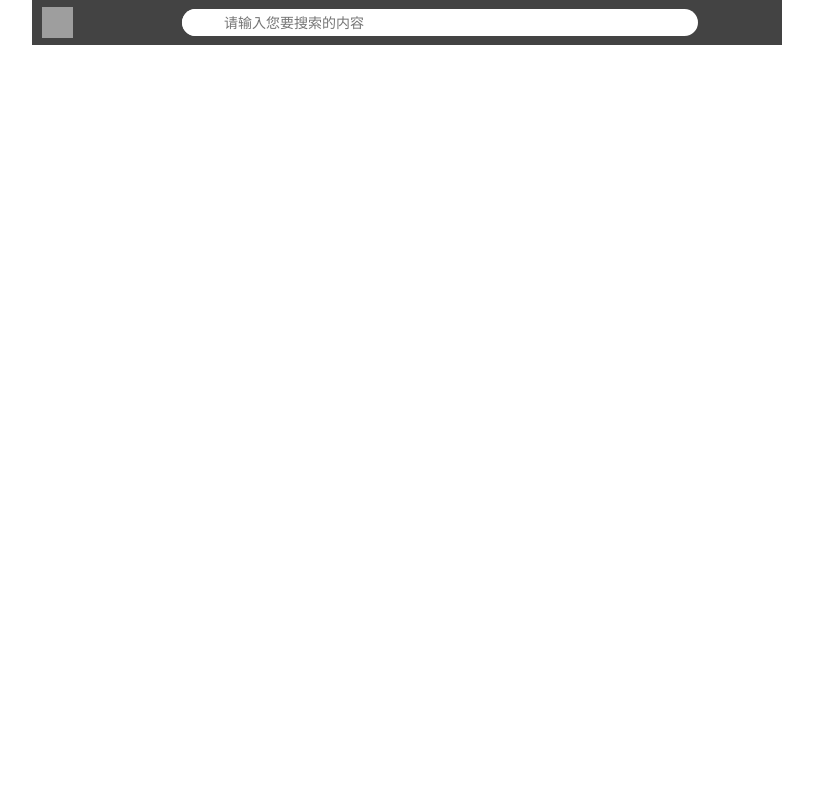
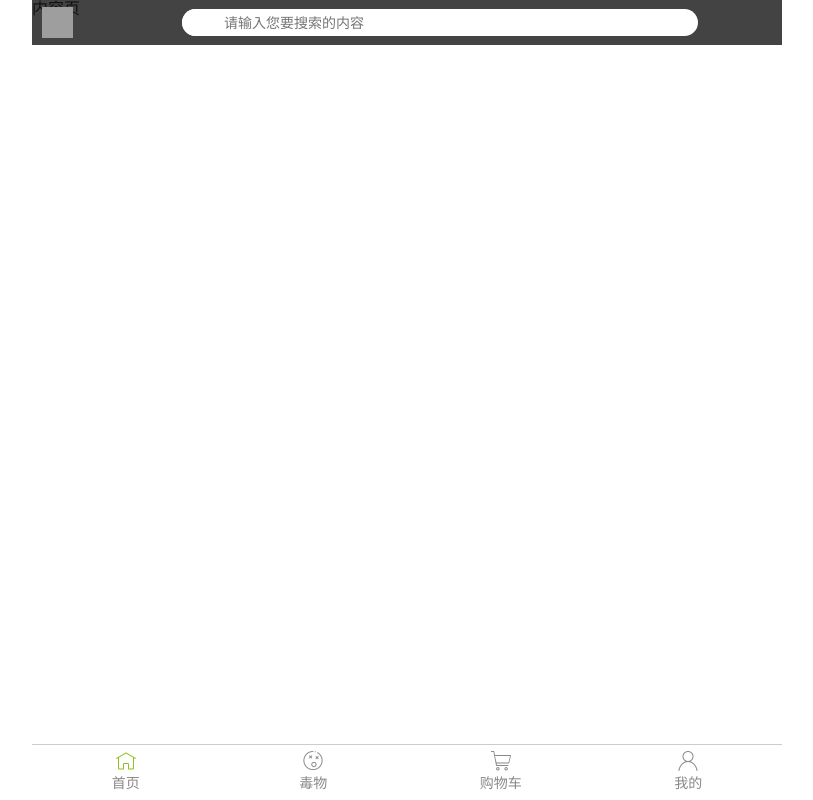
Before and after one commit to ArtechChu/react-kede, a React (Create React App) app: page / in a window 1280 px wide. Shown: the whole page, without its empty margins (233-1046 px from the left). Built offline with nearby package versions, Linux system fonts and the light colour scheme; grey boxes are pictures that could not be loaded.

Commit message:
bottom 布局完成

```diff
--- a/src/App.js
+++ b/src/App.js
@@ -1,10 +1,13 @@
 import React, { Component } from 'react';
 import Header from './components/header';
+import Footer from './components/bottom';
 class App extends Component {
   render() {
     return (
       <div className="App">
       <Header />
+      <div> 内容页</div>
+      <Footer />
       </div>
     );
   }
--- /dev/null
+++ b/src/components/bottom/index.js
@@ -0,0 +1,22 @@
+import React,{Component} from 'react';
+import {
+    BottomWrapper,
+    ItemWrapper,
+    Item,
+    ItemLink
+} from './style';
+class Bottom extends Component{
+    render(){
+        return (<BottomWrapper className="foot-menu">
+            <ItemWrapper >
+                <Item className="foot-item"><ItemLink>首页</ItemLink></Item>
+                <Item className="foot-item"><ItemLink className="dw">毒物</ItemLink></Item>
+                <Item className="foot-item"><ItemLink className="cart">购物车</ItemLink></Item>
+                <Item className="foot-item"><ItemLink className="mine">我的</ItemLink></Item>
+            </ItemWrapper>
+        </BottomWrapper>)
+    }
+}
+
+
+export default Bottom;
--- /dev/null
+++ b/src/components/bottom/style.js
@@ -0,0 +1,82 @@
+import styled from 'styled-components';
+import footerNavImg from '../../assets/img/footer_nav.png';
+export const BottomWrapper = styled.div`
+    &.foot-menu{
+        background: #ffffff;
+        border-top: 1px solid #ccc;
+        height: 55px;
+        position: fixed;
+        bottom: 0;
+        max-width: 750px;
+        min-width: 320px;
+        width: 100%;
+        font-size: 0;
+        z-index: 11;
+        transform: translateX(-50%);
+        left: 50%;
+    }
+`;
+
+export const ItemWrapper = styled.ul`
+    list-style:none;
+    margin: 0;
+    padding: 0;
+    border: 0;
+    outline: 0;
+    font-size: 100%;
+    vertical-align: baseline;
+    background: transparent;
+    -webkit-text-size-adjust: none;
+    -webkit-font-smoothing: antialiased;
+    -webkit-tap-highlight-color: rgba(0,0,0,0);
+    overflow:hidden;
+`;
+
+export const Item = styled.li`
+    &.foot-item{
+        width: 25%;
+        display: inline-block;
+        position: relative;
+        float: left;
+    }
+    /* &.selected{
+        color: #8ec31e;
+    } */
+`;
+
+export const ItemLink = styled.a`
+    display: block;
+    width: 100%;
+    height: 100%;
+    text-align: center;
+    position: relative;
+    font-size: 14px;
+    padding: 31px 0 3px;
+
+    text-decoration: none;
+    cursor: pointer;
+    color: #888;
+    -webkit-tap-highlight-color: rgba(255,255,255,0);
+
+    &::after{
+        content: "";
+        background: url(${footerNavImg});
+        background-size: 20px auto;
+        width: 20px;
+        height: 20px;
+        display: block;
+        position: absolute;
+        top: 6px;
+        left: 50%;
+        margin-left: -10px;
+    }
+    &.dw::after{
+        background-position: 0 -100px;
+    };
+    &.cart::after{
+        background-position: 0 -120px;
+    };
+    &.mine::after{
+        background-position: 0 -140px;
+    };
+`;
```
